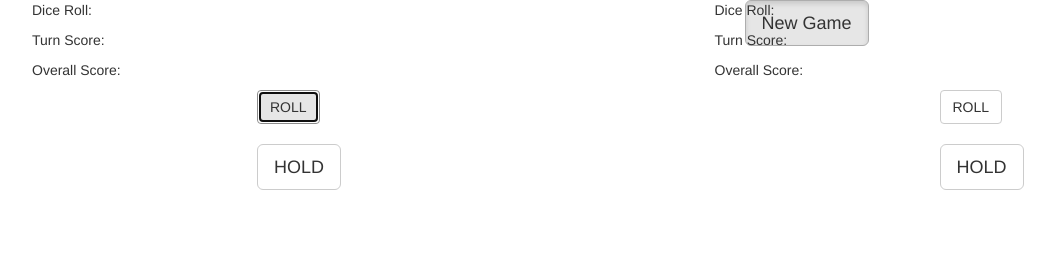
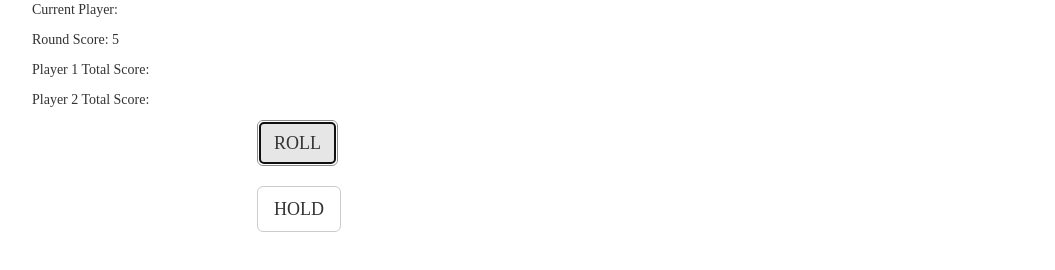
Before and after one commit to dkmerys/pig-dice, a plain HTML site: page index.html in a window 1280 px wide. Both pictures are taken after a click on the button "ROLL". Shown: the whole page, without its empty margins (38-1093 px from the left). Drawn offline with Linux system fonts and the light colour scheme; a web font is replaced by a local one.

Commit message:
include functional round/total score tracking and styling

```diff
--- a/css/styles.css
+++ b/css/styles.css
@@ -1,3 +1,15 @@
 .btn {
   margin-left: 225px;
 }
+
+p {
+  font-family: 'OddBallzRegular';
+  font-weight: normal;
+  font-style: normal;
+}
+
+#roll, #hold {
+  font-family: 'OddBallzRegular';
+  font-weight: normal;
+  font-style: normal;
+}
--- a/index.html
+++ b/index.html
@@ -5,6 +5,7 @@
   <meta name="viewport" content="width=device-width, initial-scale=1.0">
   <link href="css/bootstrap.css" rel="stylesheet" type="text/css" media="all">
   <link href="css/styles.css" rel="stylesheet" type="text/css" media="all">
+  <link rel="stylesheet" media="screen" href="https://fontlibrary.org/face/oddballz" type="text/css"/>
   <script src="js/jquery-3.4.1.js"></script>
   <script src="js/scripts.js"></script>
   <title>🐖PIG DICE🐖</title>
@@ -14,27 +15,15 @@
     <form id="pig-dice">
     <div class="row">
       <div class="col-md-5">
-        <p>Dice Roll: <span class="diceRoll1"></span></p>
-        <p>Turn Score: <span class="turnScore1"></span></p>
-        <p>Overall Score: <span class="overallScore1"></span></p>
-        <button type="button" class="btn btn-default" id="player1-roll">ROLL</button>
+        <p>Current Player: <span id="current-player"></span></p>
+        <p>Round Score: <span id="round-score"></span></p>
+        <p>Player 1 Total Score: <span id="player1-score"></span></p>
+        <p>Player 2 Total Score: <span id="player2-score"></span></p>
+        <button type="button" class="btn btn-default btn-lg" id="roll">ROLL</button>
         <br>
         <br>
-        <button type="button" class="btn btn-default btn-lg" id="player1-hold">HOLD</button>
+        <button type="button" class="btn btn-default btn-lg" id="hold">HOLD</button>
       </div>
-      <div class="col-md-2">
-        <button type="button" class="btn btn-default btn-lg active" id="new-game">New Game</button>
-      </div>
-      <div class="col-md-5">
-        <p>Dice Roll: <span class="diceRoll2"></span></p>
-        <p>Turn Score: <span class="turnScore2"></span></p>
-        <p>Overall Score: <span class="overallScore2"></span></p>
-        <button type="button" class="btn btn-default" id="player2-roll">ROLL</button>
-        <br>
-        <br>
-        <button type="button" class="btn btn-default btn-lg" id="player2-hold">HOLD</button>
-
-        <div>
           <p><span id="results"></span></p>
         </div>
       </div>
--- a/js/scripts.js
+++ b/js/scripts.js
@@ -1,4 +1,4 @@
-// back-end
+// Business Logic
 function Game(player1, player2){
   this.players = [player1, player2];
   this.currentPlayerIndex = 0;
@@ -17,47 +17,35 @@ var player2 = new Player();
 var newGame = new Game(player1, player2);
 var currentPlayer = newGame.currentPlayer[newGame.currentPlayerIndex];
 console.log(newGame)
-//console.log(rrentPlayer);
-//console.log(currentPlayerIndex);
+
 
 Game.prototype.switchTurn = function () {
-this.currentPlayerIndex.roundScore += this.currentPlayerIndex.totalScore;
-this.currentPlayerIndex.roundScore = 0;  // turn roundscore to 0
-this.currentPlayerIndex = 1 - this.currentPlayerIndex;
-this.currentPlayer = this.players[this.currentPlayerIndex];
+ // this.players[this.currentPlayerIndex].totalScore += this.players[this.currentPlayerIndex].roundScore;
+  console.log(this.players[this.currentPlayerIndex].totalScore)
+  this.players[this.currentPlayerIndex].roundScore = 0;  // turn roundscore to 0
+  this.currentPlayerIndex = 1 - this.currentPlayerIndex;
+  this.currentPlayer = this.players[this.currentPlayerIndex];
 }
 
 var roll = function() {
   var dieRoll = Math.floor(Math.random() * 6) +1;
-    return dieRoll
+  return dieRoll
 }
 
-
 Game.prototype.addRoll = function () {
-  this.currentPlayer.roundScore = this.currentPlayer.roundScore + roll();
-    if (roll === 1) {
-      this.currentPlayer.roundScore = 0
-      newGame.switchTurn()
-    }
+  var currentRoll = roll();
+  if (currentRoll === 1) {
+    this.currentPlayer.roundScore = 0
+    this.switchTurn();
+  } else {
+    this.currentPlayer.roundScore = this.currentPlayer.roundScore + currentRoll;
+  }
   console.log(this.currentPlayer.roundScore);
 };
-// Game.prototype.addRoll = function () {
-//   this.currentPlayer.roundScore = this.currentPlayer.roundScore + roll();
-//   console.log(this.currentPlayer.roundScore);
-
-// };
 
 Game.prototype.addRound = function () {
   this.currentPlayer.totalScore = this.currentPlayer.totalScore + this.currentPlayer.roundScore;
 }
-
-
-// write a function that goes through the steps of a player taking a turn
-// roll the die
-// check to see if the result is a 1
-// if not 1, add to roundScore each time "roll" is clicked
-// if 1, switch player
-// bust or hold, run this guy. hold or die function
 
 
 // what happens when we hold?
@@ -70,14 +58,17 @@ Game.prototype.addRound = function () {
 
 // UI Logic
 $(document).ready(function() {
-  $("#player1-roll").click(function(){
+  $("#roll").click(function(){
     newGame.addRoll();
-    // $("#results").append(player1.roundScore);
+    $("#round-score").text("" + newGame.currentPlayer.roundScore + "")
   });
 
-  $("#player1-hold").click(function(){
+  $("#hold").click(function(){
     newGame.addRound();
     newGame.switchTurn();
+    $("#player1-score").text("" + newGame.r1.totalScore + "")
+    $("#player2-score").text("" + newGame.Player2.totalScore + "")
+
   });
 
 });
```
